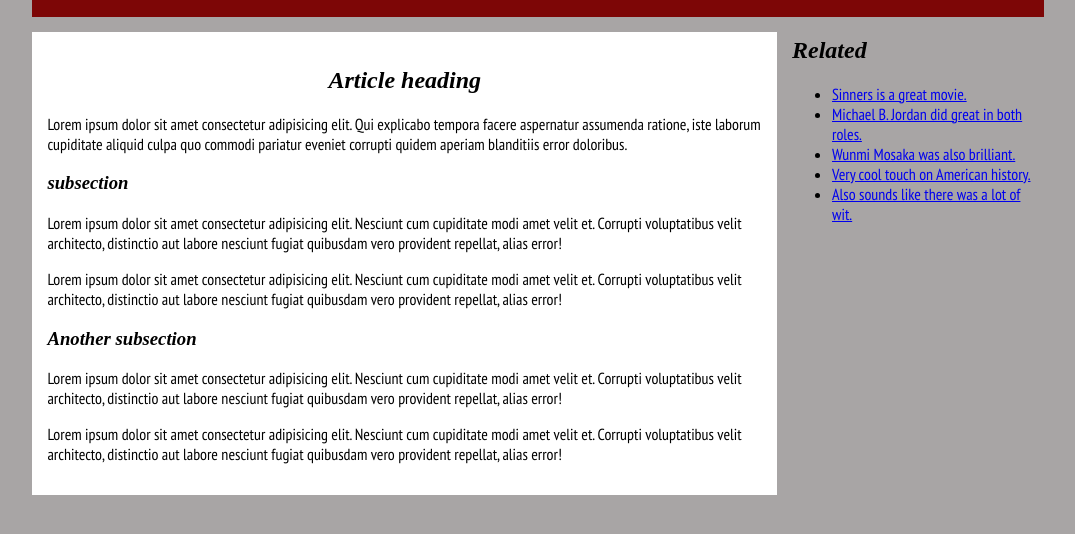
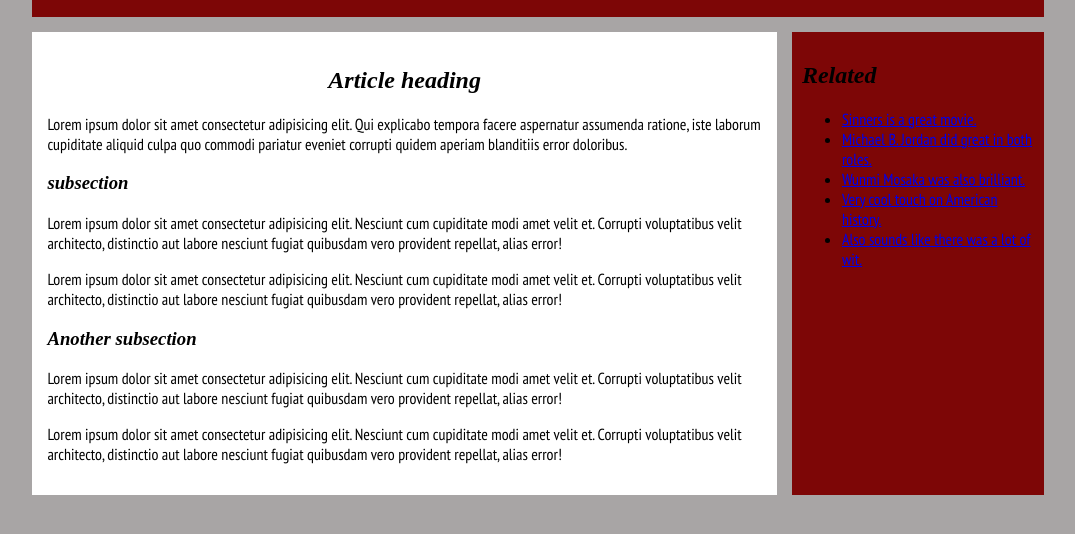
Before and after one commit to hellokristinafaye/vampire, a plain HTML site: page index.html in a window 1280 px wide. Shown: the part 134-668 px from the top of the page, without its empty margins (102-1177 px from the left). Drawn offline with Linux system fonts and the light colour scheme; a web font is replaced by a local one.

Commit message:
aside section spacing set

```diff
--- a/style.css
+++ b/style.css
@@ -55,3 +55,10 @@ main p, ul, li {
 .article h2 {
     text-align: center;
 }
+
+aside {
+    background:rgb(125, 6, 6);
+    padding: 10px;
+    flex-basis: 24%;
+    margin: 15px 0;
+}
```
